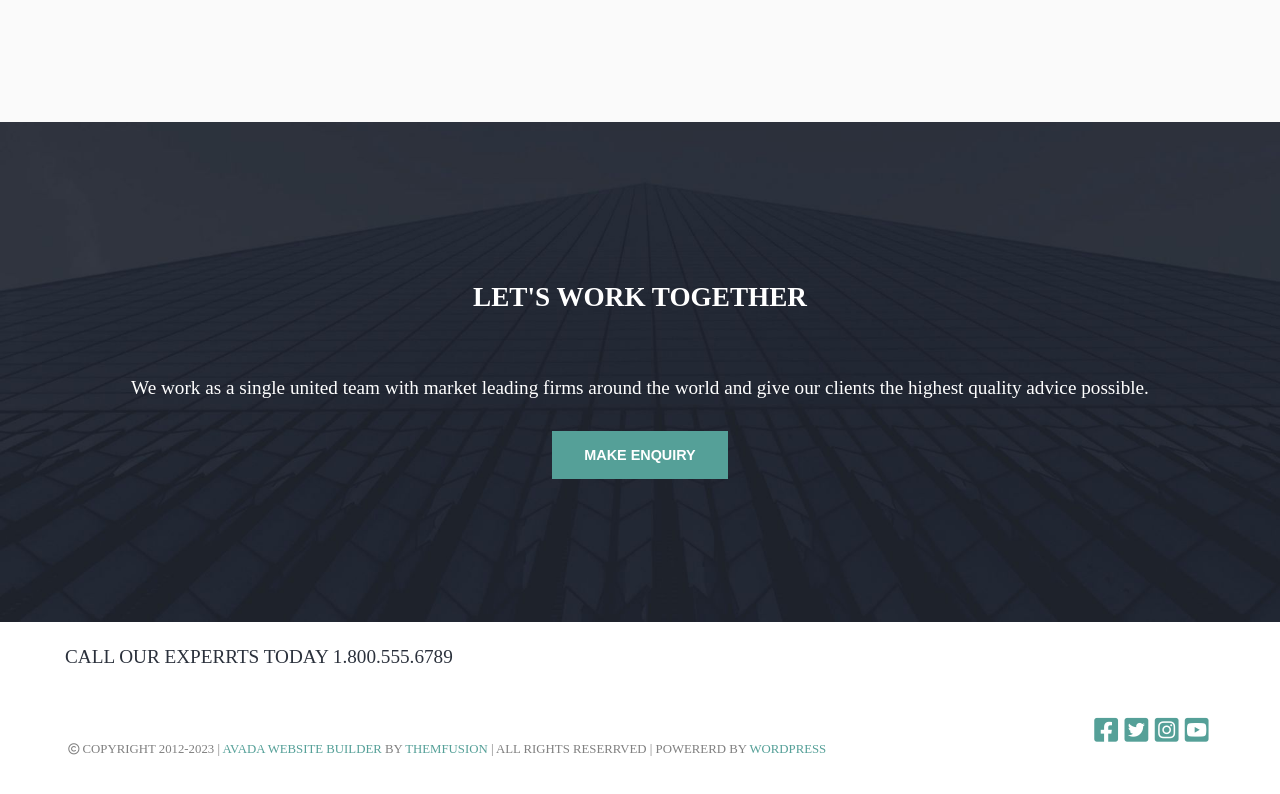
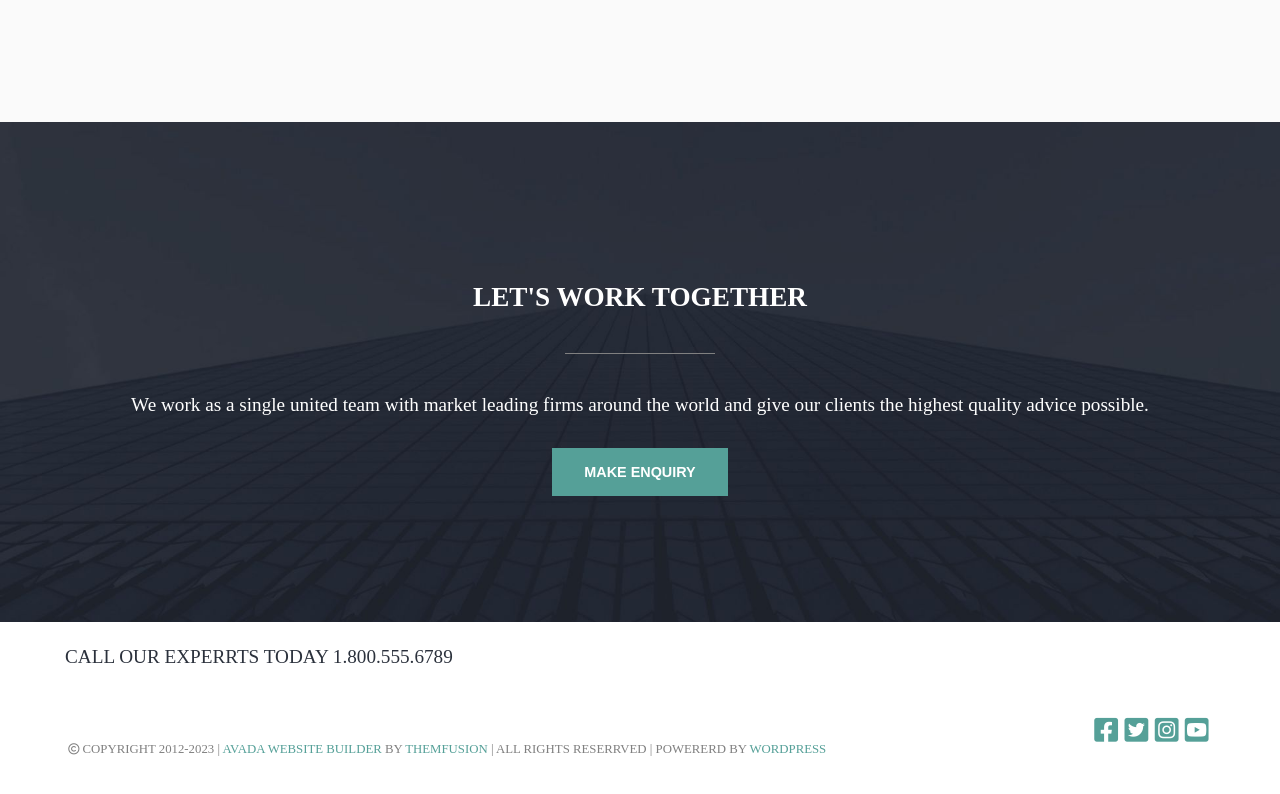
Before and after one commit to Alessio-DiNardo/proj-html-vuejs, a Vue app: page / in a window 1280 px wide. Shown: the part 3633-4427 px from the top of the page. Built offline with nearby package versions, Linux system fonts and the light colour scheme.

Commit message:
Add more correction on component

```diff
--- a/src/components/AppFooter.vue
+++ b/src/components/AppFooter.vue
@@ -9,7 +9,7 @@
                 </div>
                 <div>
                     <ul class="icons">
-                        <li><i class="fa-brands fa-square-facebook"></i></li>
+                        <li class="tooltip" data-tooltip="Facebook"><i class="fa-brands fa-square-facebook"></i></li>
                         <li><i class="fa-brands fa-square-twitter"></i></li>
                         <li><i class="fa-brands fa-square-instagram"></i></li>
                         <li><i class="fa-brands fa-square-youtube"></i></li>
--- a/src/components/AppMain.vue
+++ b/src/components/AppMain.vue
@@ -102,7 +102,7 @@ export default {
         width: 100%;
         height: 500px;
         background-image: url('../assets/img/where-we-work-parallax.jpg');
-        background-position: bottom;
+        background-position: center;
         background-size: cover;
 
 
@@ -136,6 +136,13 @@ export default {
         button:hover{
             background-color: $sevenColor;
         }
+
+        div.line{
+            background-color: grey;
+            width: 150px;
+            height: 1px;
+            margin: 0.5rem auto;
+        }
     }
 
     div.text{
--- a/src/components/AppMenu.vue
+++ b/src/components/AppMenu.vue
@@ -246,7 +246,10 @@ export default {
         p{
             color: grey;
             font-size: 1.1rem;
+        }
 
+        h2:hover{
+            color: $firstColor;
         }
     }
 
```
